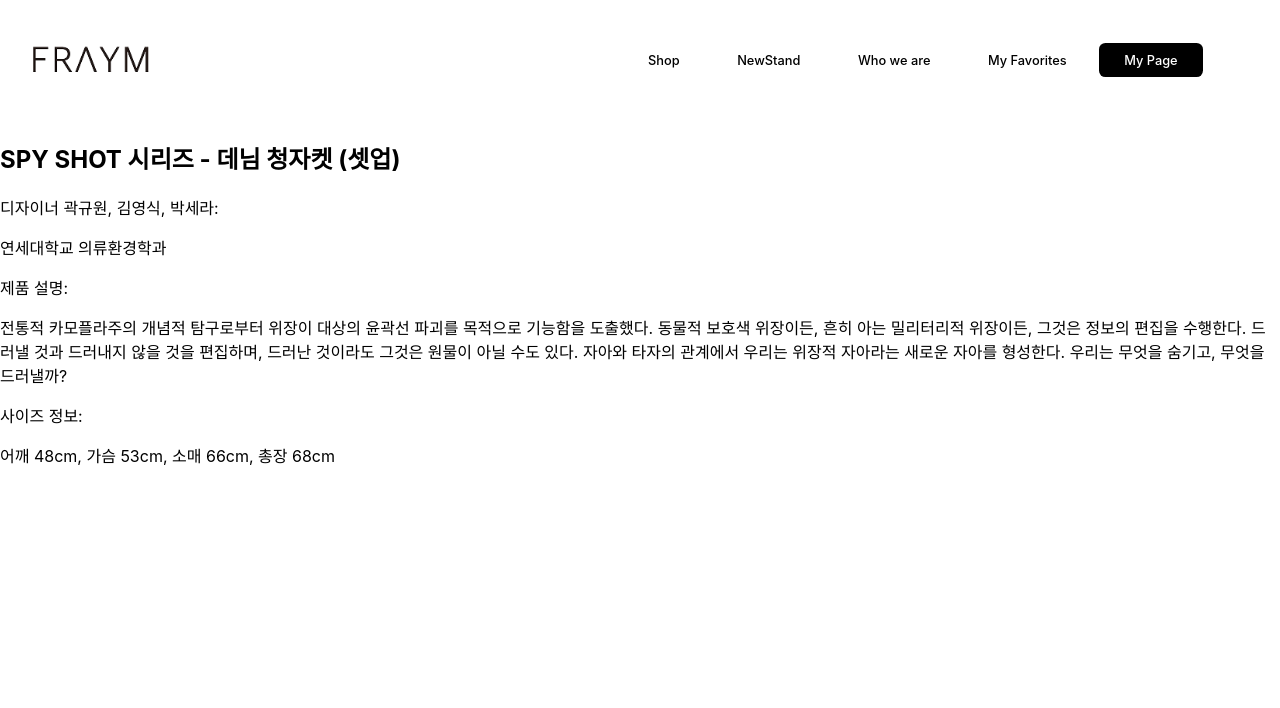
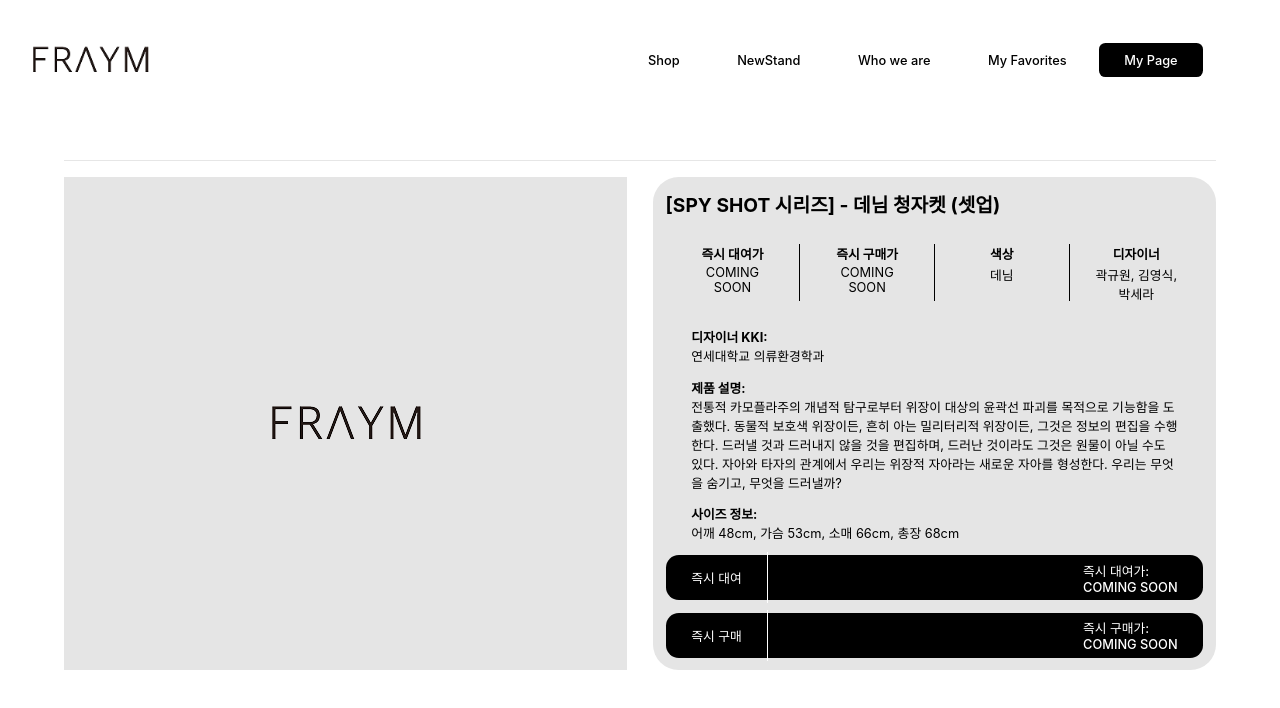
Before and after one commit to jooyoung9939/Fraym_Web, a React (Create React App) app: page /product/1 in a window 1280 px wide. Shown: the top 708 px of the page. Built offline with nearby package versions, Linux system fonts and the light colour scheme.

Commit message:
feat: 제품 상세 화면 구현 (사진 제외)

```diff
--- a/src/App.css
+++ b/src/App.css
@@ -176,13 +176,13 @@ body {
 .swiper-container {
   position: relative;
   width: 90vw;
-  height: 65vh;
+  height: 35vw;
 }
 
 .swiper-header {
   position: absolute;
   left: 2vw;
-  margin-top: 2vh;
+  margin-top: 1vw;
   font-size: 2vw;
   font-weight: bold;
   color: black;
@@ -191,7 +191,7 @@ body {
 
 .swiper {
   width: 90vw;
-  height: 65vh;
+  height: 35vw;
   border-radius: 0.5vw;
   background: #E5E5E5;
 }
@@ -202,8 +202,8 @@ body {
 }
 
 .slide-item {
-  height: 65vh;
-  padding-top: 3vh;
+  height: 35vw;
+  padding-top: 1.5vw;
   display: flex;
   justify-content: center;
   align-items: center;
@@ -212,8 +212,8 @@ body {
 
 .slide-item img {
   width: 14vw;
-  height: 35vh;
-  margin-bottom: 2vh;
+  height: 18vw;
+  margin-bottom: 1vw;
   background: white;
 }
 
@@ -232,7 +232,7 @@ body {
 
 .detail-button {
   width: 6.5vw;
-  height: 4vh;
+  height: 2vw;
   background: black;
   display: flex;
   text-align: center;
@@ -254,8 +254,7 @@ body {
   position: absolute;
   top: 50%;
   transform: translateY(-50%);
-  font-size: 2vw;
-  font-weight: bold;
+  width: 4vw;
   cursor: pointer;
   z-index: 20;
   color: black;
@@ -268,3 +267,113 @@ body {
 .custom-next {
   right: -0.1vw;
 }
+
+.product-detail-main-container {
+  display: flex;
+  flex-direction: column;
+  align-items: center;
+}
+
+.product-detail-container {
+  display: flex;
+  flex-direction: row;
+  justify-content: space-between;
+  width: 90vw;
+}
+
+.product-detail-img-container {
+  display: flex;
+  width: 42vw;
+  padding: 1vw;
+  align-items: center;
+  justify-content: center;
+  background: #E5E5E5;
+}
+
+.product-detail-explanation-container {
+  width: 42vw;
+  padding: 1vw;
+  background: #E5E5E5;
+  border-radius: 2vw;
+}
+
+.product-detail-explanation-sub-container {
+  display: flex;
+  flex-direction: row;
+  width: 42vw;
+  margin-top: 2vw;
+  margin-bottom: 2vw;
+}
+
+.product-detail-explanation-sub-container-1 {
+  display: flex;
+  flex-direction: column;
+  text-align: center;
+  justify-content: flex-start;
+  align-items: center;
+  width: 10vw;
+  height: 4.5vw;
+  margin-left: 2vw;
+  margin-right: 2vw;
+}
+
+.product-detail-sub-text-1 {
+  font-size: 1vw;
+  font-weight: 400;
+  margin-top: 0;
+  margin-bottom: 0.2vw;
+}
+
+.product-detail-sub-text-2 {
+  font-size: 1vw;
+  font-weight: 400;
+  margin-top: 0;
+  margin-bottom: 0;
+}
+
+.product-detail-text-title {
+  font-size: 1.5vw;
+  font-weight: 700;
+  margin-top: 0;
+}
+
+.product-detail-text-1 {
+  font-size: 1vw;
+  font-weight: 400;
+  margin-bottom: 0;
+  margin-left: 2vw;
+  margin-right: 2vw;
+}
+
+.product-detail-text-2 {
+  font-size: 1vw;
+  font-weight: 400;
+  margin-top: 0;
+  margin-left: 2vw;
+  margin-right: 2vw;
+}
+
+.product-detail-button {
+  display: flex;
+  flex-direction: row;
+  align-items: center;
+  background: black;
+  border-radius: 1vw;
+  height: 3.5vw;
+  margin-top: 1vw;
+}
+
+.product-detail-button-sub {
+  display: flex;
+  flex-direction: column;
+  position: absolute;
+  right: 8vw;
+}
+
+.product-detail-button-text {
+  font-size: 1vw;
+  font-weight: 500;
+  color: white;
+  margin: 0;
+  margin-left: 2vw;
+}
--- a/src/pages/Main.js
+++ b/src/pages/Main.js
@@ -1,7 +1,7 @@
 import React from 'react';
 import { useNavigate } from 'react-router-dom';
 import { Swiper, SwiperSlide } from 'swiper/react';
-import { Pagination, Navigation } from 'swiper/modules';
+import { Autoplay, Pagination, Navigation } from 'swiper/modules';
 
 import 'swiper/css';
 import 'swiper/css/pagination';
@@ -27,20 +27,24 @@ const Main = () => {
                 <p className="swiper-header">FRAYM THREADS.</p>
                 <Swiper
                     slidesPerView={4}
-                    spaceBetween={10}
+                    spaceBetween={0}
                     loop={true}
+                    autoplay={{
+                        delay: 2500,
+                        disableOnInteraction: false,
+                    }}
                     pagination={{clickable: true}}
                     navigation={{
                         nextEl: ".custom-next",
                         prevEl: ".custom-prev",
                     }}
-                    modules={[Pagination, Navigation]}
+                    modules={[Autoplay, Pagination, Navigation]}
                     className="mySwiper"
                 >
                     {data.map((item) => (
                         <SwiperSlide key={item.id}>
                             <div className="slide-item" onClick={() => navigate(`/product/${item.id}`)}>
-                                <img src={item.url} alt={item.sale_name}/>
+                                <img src={item.main_img} alt={item.sale_name}/>
                                 <p className="slide-text">[{item.official_name}] -</p>
                                 <p className="slide-text">{item.sale_name}</p>
                                 <div className="button-container">
--- a/src/pages/ProductDetail.js
+++ b/src/pages/ProductDetail.js
@@ -11,14 +11,96 @@ const ProductDetail = () => {
     }
 
     return (
-        <div className="product-detail-container">
-            <h2>{product.official_name} - {product.sale_name}</h2>
-            <p>디자이너 {product.designer}:</p>
-            <p>{product.designer_explanation}</p>
-            <p>제품 설명:</p>
-            <p>{product.product_explanation}</p>
-            <p>사이즈 정보:</p>
-            <p>{product.size}</p>
+        <div className="product-detail-main-container">
+            <div
+                style={{
+                    width: "90vw",
+                    height: "0.1vw",
+                    backgroundColor: "#E6E6E6",
+                    marginTop: "5vh",
+                    marginBottom: "2vh",
+                }}
+            ></div>
+            <div className="product-detail-container">
+                <div className="product-detail-img-container">
+                    <img src={product.main_img} alt={product.sale_name}/>
+                </div>
+                <div className="product-detail-explanation-container">
+                    <p className="product-detail-text-title">[{product.official_name}] - {product.sale_name}</p>
+                    <div className="product-detail-explanation-sub-container">
+                        <div className="product-detail-explanation-sub-container-1">
+                            <p className="product-detail-sub-text-1"><span className="font-bold">즉시 대여가</span></p>
+                            <p className="product-detail-sub-text-2">{product.rental_price}</p>
+                        </div>
+                        <div
+                            style={{
+                                width: "0.1vw",
+                                backgroundColor: "black",
+                            }}
+                        ></div>
+                        <div className="product-detail-explanation-sub-container-1">
+                            <p className="product-detail-sub-text-1"><span className="font-bold">즉시 구매가</span></p>
+                            <p className="product-detail-sub-text-2">{product.sale_price}</p>
+                        </div>
+                        <div
+                            style={{
+                                width: "0.1vw",
+                                backgroundColor: "black",
+                            }}
+                        ></div>
+                        <div className="product-detail-explanation-sub-container-1">
+                            <p className="product-detail-sub-text-1"><span className="font-bold">색상</span></p>
+                            <p className="product-detail-sub-text-2">{product.color}</p>
+                        </div>
+                        <div
+                            style={{
+                                width: "0.1vw",
+                                backgroundColor: "black",
+                            }}
+                        ></div>
+                        <div className="product-detail-explanation-sub-container-1">
+                            <p className="product-detail-sub-text-1"><span className="font-bold">디자이너</span></p>
+                            <p className="product-detail-sub-text-2">{product.designer}</p>
+                        </div>
+                    </div>
+                    <p className="product-detail-text-1"><span className="font-bold">디자이너 KKI:</span></p>
+                    <p className="product-detail-text-2">{product.designer_explanation}</p>
+                    <p className="product-detail-text-1"><span className="font-bold">제품 설명:</span></p>
+                    <p className="product-detail-text-2">{product.product_explanation}</p>
+                    <p className="product-detail-text-1"><span className="font-bold">사이즈 정보:</span></p>
+                    <p className="product-detail-text-2">{product.size}</p>
+                    <div className="product-detail-button">
+                        <p className="product-detail-button-text">즉시 대여</p>
+                        <div
+                            style={{
+                                width: "0.05vw",
+                                height: "4vw",
+                                backgroundColor: "white",
+                                marginLeft: "2vw"
+                            }}
+                        ></div>
+                        <div className="product-detail-button-sub">
+                            <p className="product-detail-button-text">즉시 대여가:</p>
+                            <p className="product-detail-button-text">{product.rental_price}</p>
+                        </div>
+                    </div>
+                    <div className="product-detail-button">
+                        <p className="product-detail-button-text">즉시 구매</p>
+                        <div
+                            style={{
+                                width: "0.05vw",
+                                height: "4vw",
+                                backgroundColor: "white",
+                                marginLeft: "2vw"
+                            }}
+                        ></div>
+                        <div className="product-detail-button-sub">
+                            <p className="product-detail-button-text">즉시 구매가:</p>
+                            <p className="product-detail-button-text">{product.sale_price}</p>
+                        </div>
+                    </div>
+                </div>
+            </div>
         </div>
     );
 };
```
Also changed, not shown: src/data.js (+24 -12 lines).
